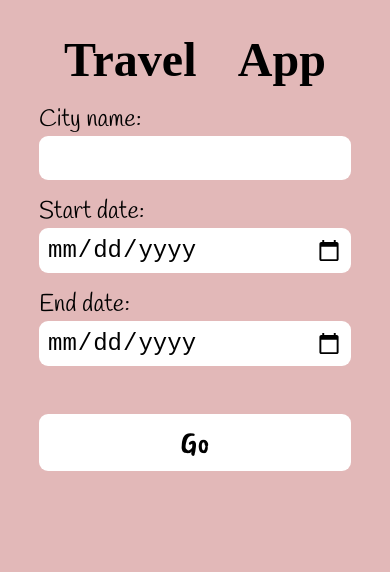
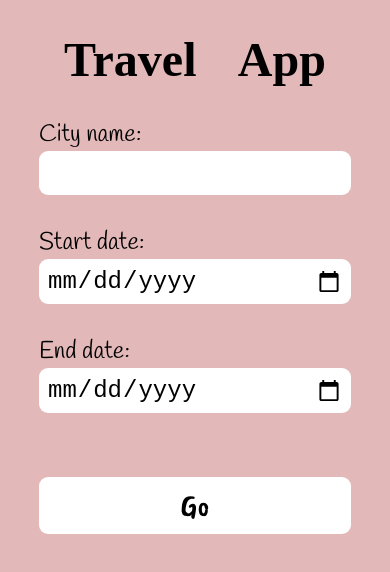
Before and after one commit to weixin-you/travel-app, a React (Create React App) app: page / in a window 390 px wide. Shown: the top 572 px of the page. Built offline with nearby package versions, Linux system fonts and the light colour scheme; the HTML template or start-up script is replaced by a standard one; a web font is replaced by a local one.

Commit message:
update css

```diff
--- a/src/components/headerAndForm/HeaderAndForm.css
+++ b/src/components/headerAndForm/HeaderAndForm.css
@@ -17,7 +17,7 @@
     display: flex;
     flex-direction: column;
     justify-content: center;
-    height: 40vh;
+    gap: 2rem;
 }
 
 .label-input {
@@ -59,10 +59,6 @@ input:hover, button:hover {
 
 @media only screen and (max-width: 500px) {
 
-    .form {
-        gap: 1rem;
-    }
-
     .label-input {
         display: flex;
         flex-direction: column;
@@ -80,5 +76,6 @@ input:hover, button:hover {
 
     .title {
         font-size: 3rem;
+        margin-bottom: 2rem;
     }
 }
```
Also changed, not shown: 6 other files (tests, documents, lock files or other folders).
